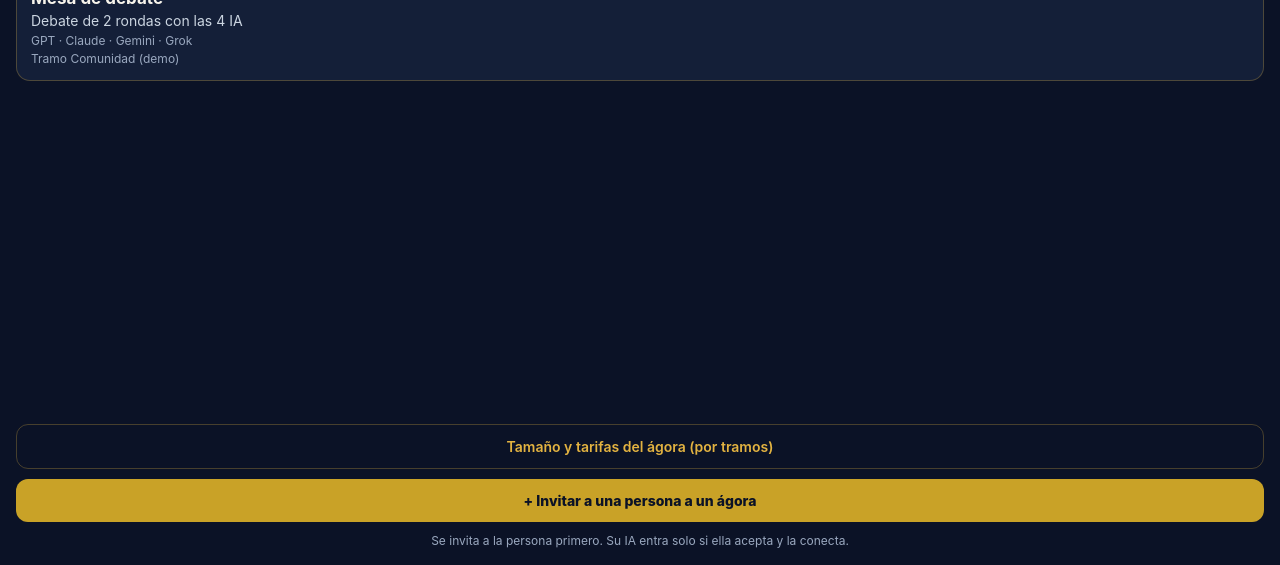
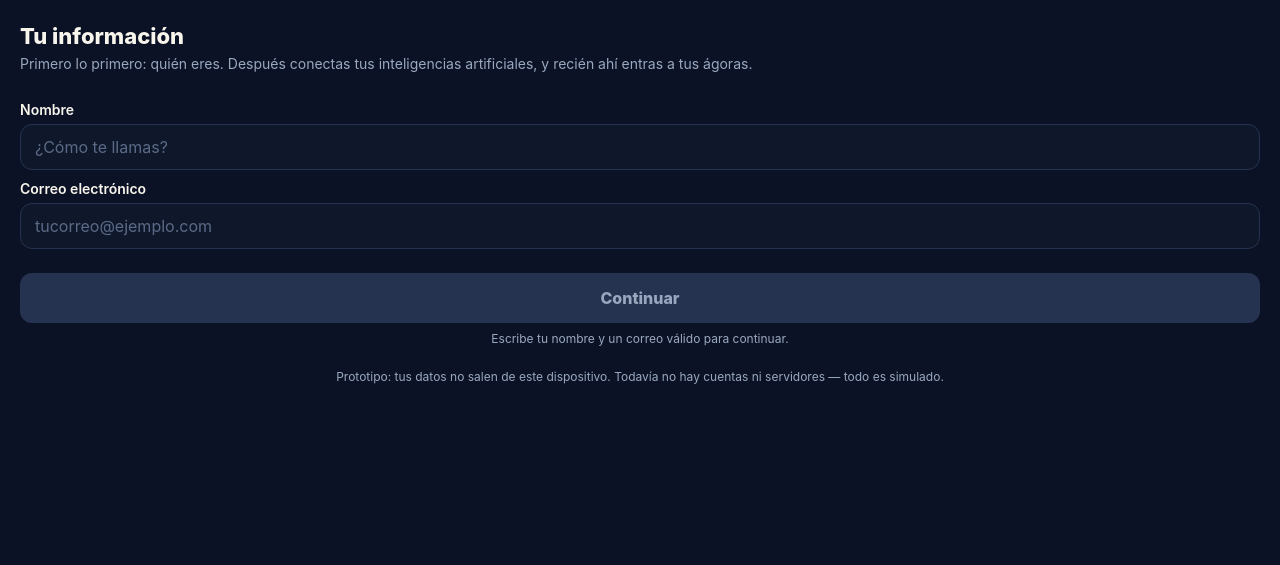
Before and after one commit to modeloepic/althing-prototype, a plain HTML site: page index.html in a window 1280 px wide. Shown: the part 235-800 px from the top of the page. Drawn offline with Linux system fonts and the light colour scheme.

Commit message:
Althing: index del nuevo flujo

```diff
--- a/index.html
+++ b/index.html
@@ -32,6 +32,6 @@
     </noscript>
     <!-- The root element for your Expo app. -->
     <div id="root"></div>
-  <script src="/althing-prototype/_expo/static/js/web/AppEntry-b1013392437b5661616622f746f1bacd.js" defer></script>
+  <script src="/althing-prototype/_expo/static/js/web/AppEntry-fa6b90ccef60dd92da29f44beae3d23c.js" defer></script>
 </body>
 </html>
```
